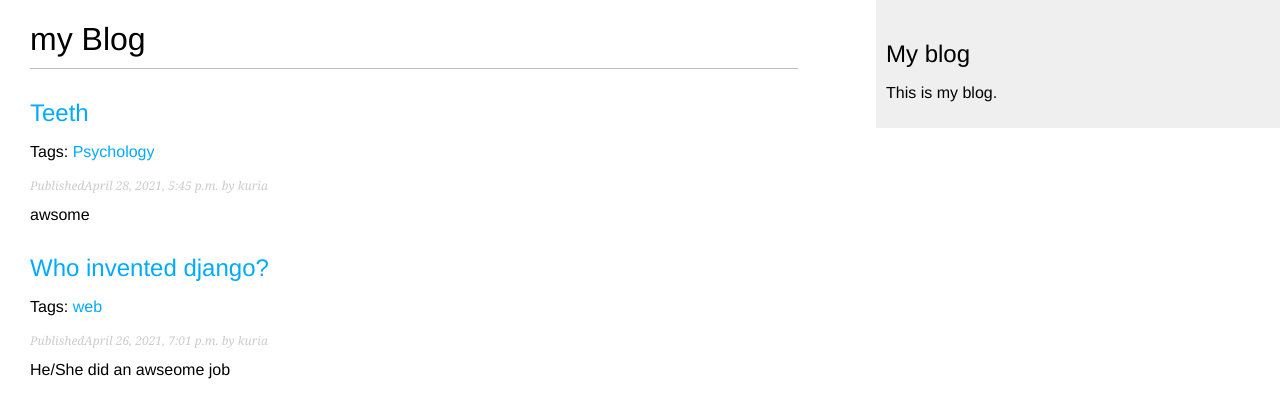
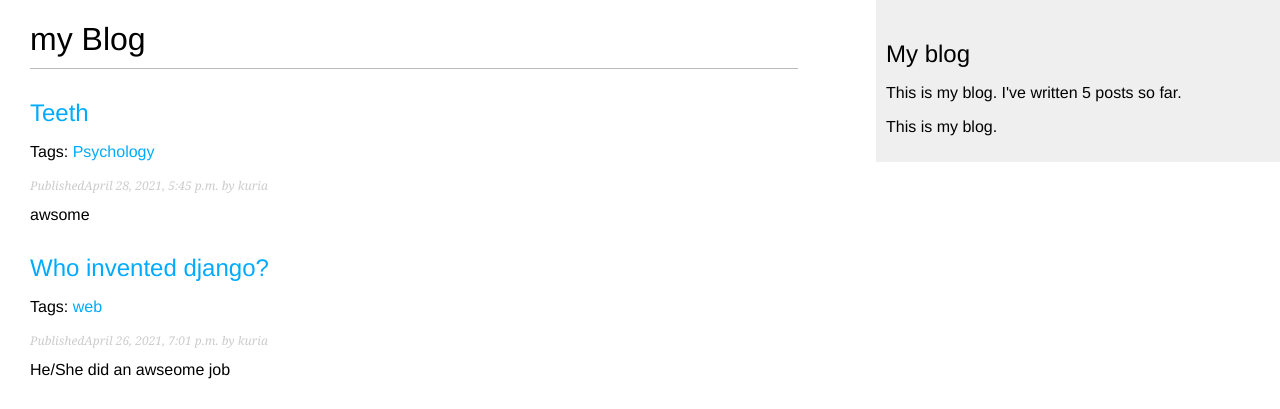
Before and after one commit to peter-kuria/Blog, a Django app: page /blog/ in a window 1280 px wide. Shown: the top 409 px of the page. Run offline with Django 3.2, Linux system fonts and the light colour scheme; data comes from the database, SQL or seed files in the repository; parts of the project's set-up code (start-up, migrations or seed data) failed here and were passed over.

Commit message:
created a custom template

```diff
--- a/blog/templates/blog/base.html
+++ b/blog/templates/blog/base.html
@@ -1,3 +1,5 @@
+{% load blog_tags %}
+{% load blog_tags %}
 {% load static %}
 <!DOCTYPE html>
 <html>
@@ -12,6 +14,8 @@
         </div>
         <div id="sidebar">
             <h2>My blog</h2>
+            <p>This is my blog. I've written {% total_posts %} posts so far.</
+                p>
             <p>This is my blog.</p>
         </div>
     </body>
--- /dev/null
+++ b/blog/templatetags/blog_tags.py
@@ -0,0 +1,9 @@
+from django import template
+from ..models import Post
+
+
+register= template.Library()
+
+@register.simple_tag
+def total_posts():
+    return Post.published.count()
--- a/blog/views.py
+++ b/blog/views.py
@@ -86,5 +86,5 @@ def post_share(request, post_id):
 
 
      else:
-         form = EmailPostForm()
+             form = EmailPostForm()
      return render(request, 'blog/post/share.html', {'post': post, 'form': form, 'sent': sent})
```
Also changed, not shown: blog/templatetags/__init__.py (added).
